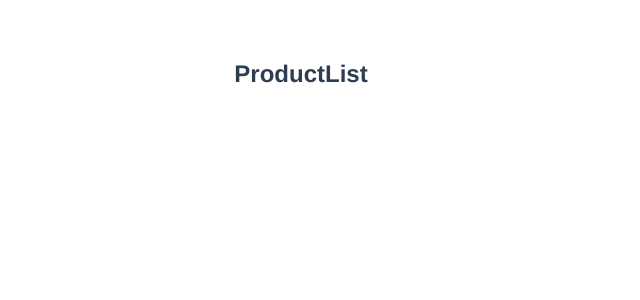
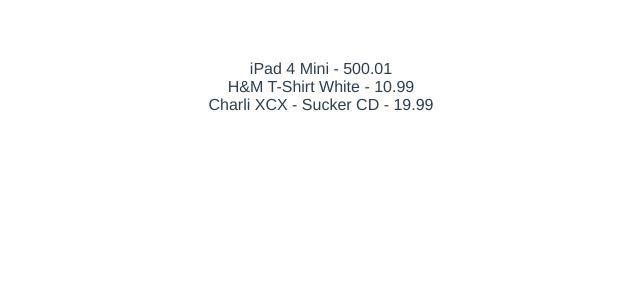
Before and after one commit to Arifkarimm/vuex-shopping-cart, a Vue app: page / in a window 1280 px wide. Shown: the top 300 px of the page, without its empty margins (339-979 px from the left). Built offline with nearby package versions, Linux system fonts and the light colour scheme.

Commit message:
Get product data from shop api

```diff
--- a/src/App.vue
+++ b/src/App.vue
@@ -5,10 +5,11 @@
 </template>
 
 <script>
-import ProductList from "./components/ProductList.vue";
+import ProductList from "@/components/ProductList.vue";
 
 export default {
   name: "App",
+
   components: {
     ProductList
   }
--- a/src/components/ProductList.vue
+++ b/src/components/ProductList.vue
@@ -1,15 +1,31 @@
 <template>
   <div>
-    <h2>ProductList</h2>
+    <ul>
+      <li v-for="product in products" :key="product.id">{{ product.title }} - {{ product.price }}</li>
+    </ul>
   </div>
 </template>
 
 <script>
+import shop from "@/api/shop";
 export default {
-  name: "ProductList"
+  name: "ProductList",
+  data() {
+    return {
+      products: []
+    };
+  },
+  created() {
+    shop.getProducts(products => {
+      this.products = products;
+    });
+  }
 };
 </script>
 
 <!-- Add "scoped" attribute to limit CSS to this component only -->
 <style scoped>
+li {
+  list-style-type: none;
+}
 </style>
```
